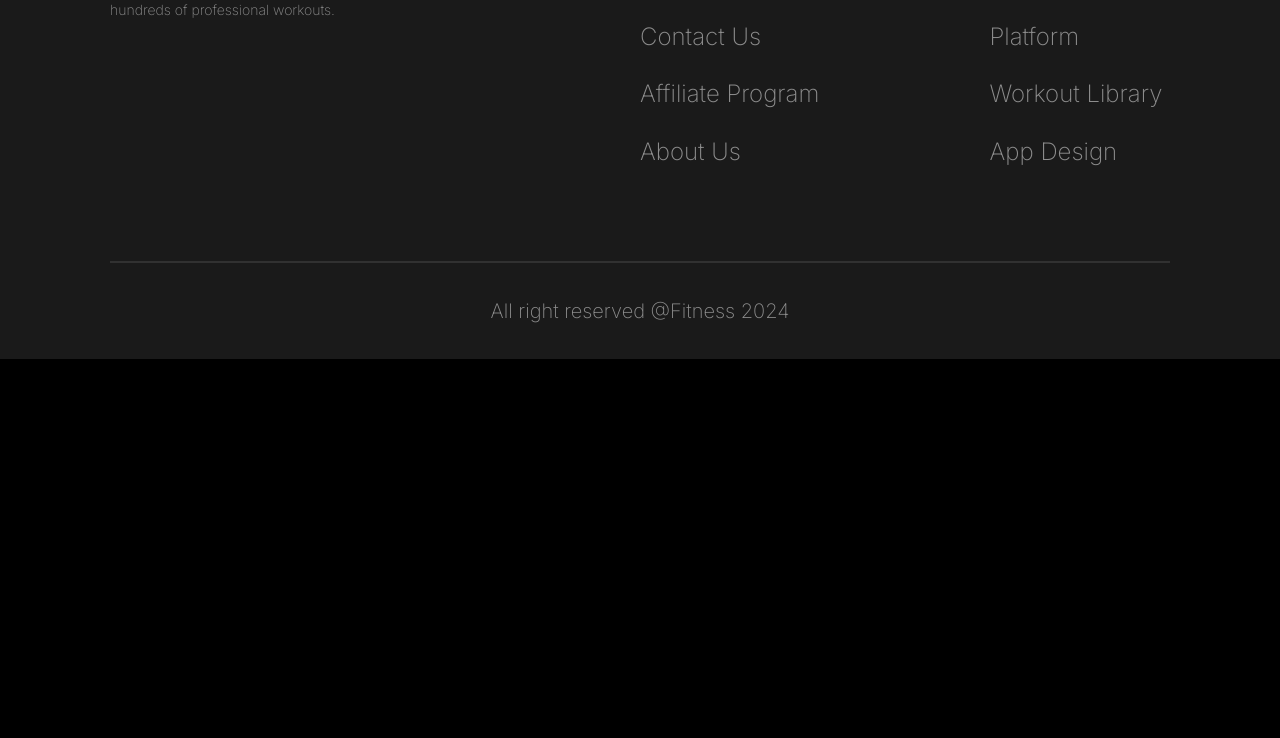
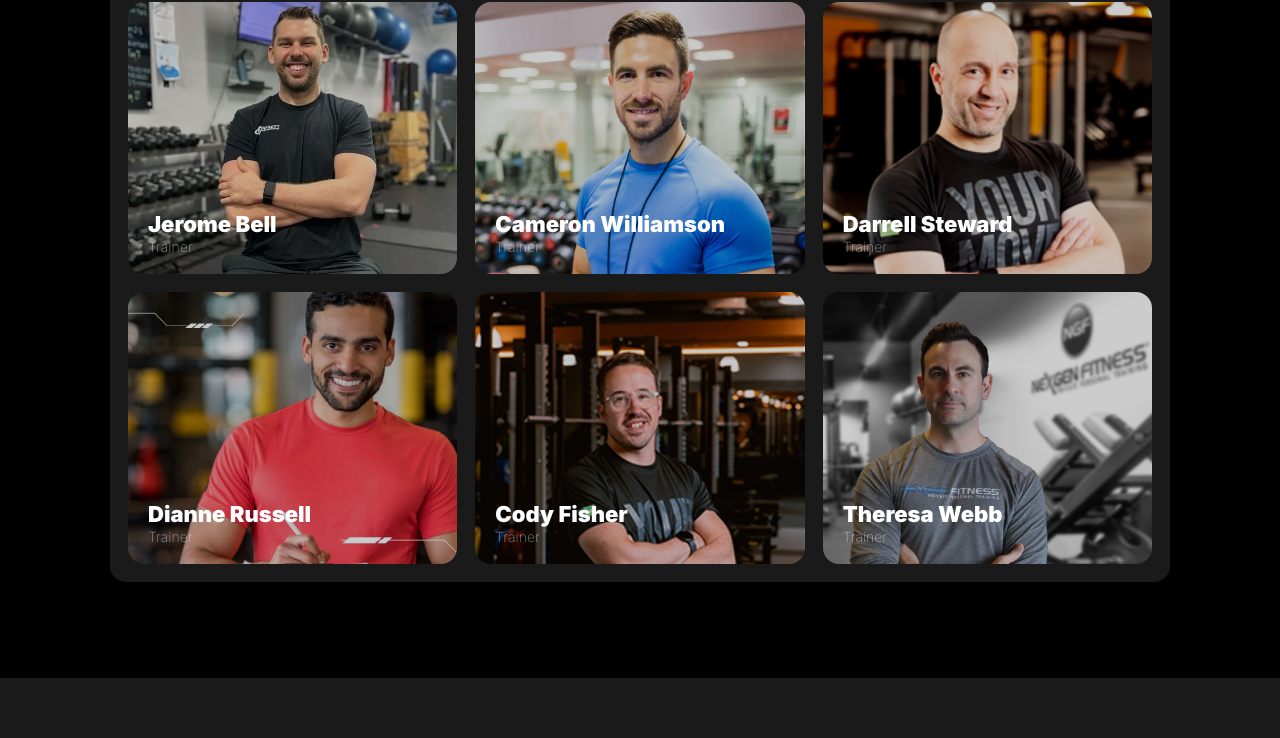
Before and after one commit to Shanto910/Project-Fitness, a plain HTML site: page index.html in a window 1280 px wide. Shown: the part 2804-3542 px from the top of the page. Before the commit the page ends 3163 px from the top, so only its background shows below. Drawn offline with Linux system fonts and the light colour scheme; a web font is replaced by a local one.

Commit message:
added team section

```diff
--- a/index.html
+++ b/index.html
@@ -199,6 +199,39 @@
 					</div>
 				</div>
 			</section>
+			<section class="section-team mt">
+				<h2 class="heading-secondary">Meet Our Team</h2>
+				<p class="heading-description">
+					We believe fitness should be accessible to everyone,
+					everywhere, regardless of income or access to a gym.
+				</p>
+				<div class="team grid">
+					<div class="staff staff-1">
+						<span class="staff-name">Jerome Bell</span>
+						<p class="staff-position">Trainer</p>
+					</div>
+					<div class="staff staff-2">
+						<span class="staff-name">Cameron Williamson</span>
+						<p class="staff-position">Trainer</p>
+					</div>
+					<div class="staff staff-3">
+						<span class="staff-name">Darrell Steward</span>
+						<p class="staff-position">Trainer</p>
+					</div>
+					<div class="staff staff-4">
+						<span class="staff-name">Dianne Russell</span>
+						<p class="staff-position">Trainer</p>
+					</div>
+					<div class="staff staff-5">
+						<span class="staff-name">Cody Fisher</span>
+						<p class="staff-position">Trainer</p>
+					</div>
+					<div class="staff staff-6">
+						<span class="staff-name">Theresa Webb</span>
+						<p class="staff-position">Trainer</p>
+					</div>
+				</div>
+			</section>
 			<footer class="section-footer mt bg-expansion">
 				<div class="grid">
 					<div class="footer-logo">
--- a/styles.css
+++ b/styles.css
@@ -412,6 +412,99 @@ header .btn-full {
 #factor {
 	grid-area: 3/1/3/-1;
 }
+/* ===== TEAM RULES ===== */
+
+.section-team .heading-secondary {
+	text-align: center;
+}
+.section-team .heading-description {
+	max-width: 70ch;
+	text-align: center;
+	margin: 14px auto 0;
+}
+
+.team {
+	margin-top: 62px;
+	grid-template-columns: repeat(3, 1fr);
+	gap: 18px;
+	background-color: var(--white-10);
+	padding: 18px;
+	border-radius: 16px;
+}
+
+.staff {
+	height: 272px;
+	background-size: cover;
+	background-position: top;
+	background-repeat: no-repeat;
+	border-radius: 16px;
+	padding: 20px;
+	line-height: 1;
+
+	display: flex;
+	flex-direction: column;
+	justify-content: end;
+}
+
+.staff-1 {
+	background-image: linear-gradient(
+			to bottom,
+			rgba(0, 0, 0, 0.2),
+			rgba(0, 0, 0, 0.2)
+		),
+		url('./images/trainer1.png');
+}
+.staff-2 {
+	background-image: linear-gradient(
+			to bottom,
+			rgba(0, 0, 0, 0.2),
+			rgba(0, 0, 0, 0.2)
+		),
+		url('./images/trainer2.png');
+}
+.staff-3 {
+	background-image: linear-gradient(
+			to bottom,
+			rgba(0, 0, 0, 0.2),
+			rgba(0, 0, 0, 0.2)
+		),
+		url('./images/trainer3.png');
+}
+.staff-4 {
+	background-image: linear-gradient(
+			to bottom,
+			rgba(0, 0, 0, 0.2),
+			rgba(0, 0, 0, 0.2)
+		),
+		url('./images/trainer4.png');
+}
+.staff-5 {
+	background-image: linear-gradient(
+			to bottom,
+			rgba(0, 0, 0, 0.2),
+			rgba(0, 0, 0, 0.2)
+		),
+		url('./images/trainer5.png');
+}
+.staff-6 {
+	background-image: linear-gradient(
+			to bottom,
+			rgba(0, 0, 0, 0.2),
+			rgba(0, 0, 0, 0.2)
+		),
+		url('./images/trainer6.png');
+}
+
+.staff-name {
+	font-size: 1.375rem;
+	font-weight: var(--extra-bold);
+	line-height: 1.4;
+}
+
+.staff-position {
+	font-size: 0.875rem;
+	color: var(--white-50);
+}
 
 /* ===== FOOTER RULES ===== */
 
@@ -571,6 +664,10 @@ header .btn-full {
 	.copyright-info {
 		margin-top: 68px;
 	}
+
+	.team {
+		grid-template-columns: repeat(2, 1fr);
+	}
 }
 
 @media screen and (max-width: 576px) {
@@ -650,4 +747,18 @@ header .btn-full {
 	.mt-32 {
 		margin-top: 20px;
 	}
+
+	.team {
+		grid-template-columns: 1fr;
+	}
+
+	.staff-1,
+	.staff-4 {
+		display: none;
+	}
+
+	.staff-6,
+	.staff-3 {
+		order: 1;
+	}
 }
```
